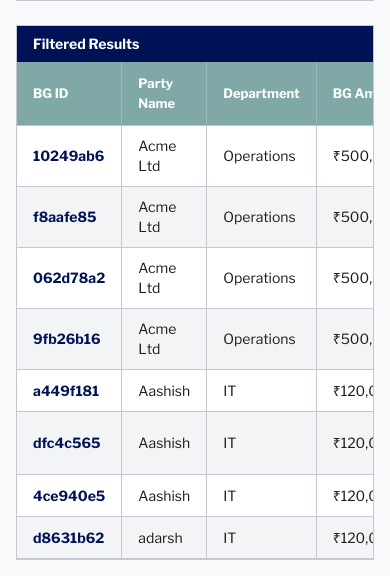
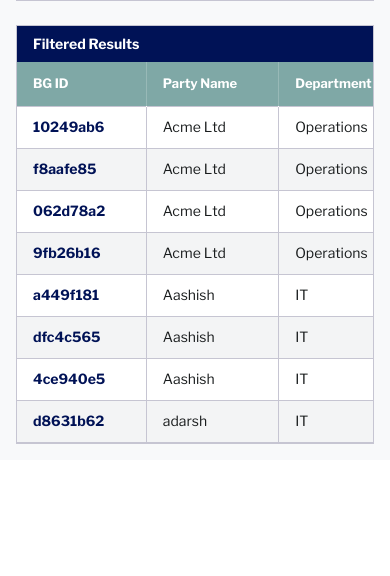
Before and after one commit to adarshmohit9334/Internship-Project, a Flask app: page /admin/reports in a window 390 px wide. Shown: the part 1072-1648 px from the top of the page. After the commit the page ends 1516 px from the top, so only its background shows below. Run offline with Flask 3, Linux system fonts and the light colour scheme; the visitor is signed in with stand-in values (Sample User, id 1); some libraries are stand-ins or nearby versions.

Commit message:
Optimize table responsiveness on all admin list pages to prevent squeezed columns

```diff
--- a/bg_portal/templates/admin/all_requests.html
+++ b/bg_portal/templates/admin/all_requests.html
@@ -15,7 +15,7 @@
         <h2 class="text-white font-bold text-sm">Guarantee Applications</h2>
     </div>
     <div class="overflow-x-auto">
-        <table class="w-full text-left border-collapse">
+        <table class="w-full text-left border-collapse min-w-[800px]">
             <thead>
                 <tr class="table-teal-header text-white font-bold text-[13px] border-b border-outline-variant">
                     <th class="px-4 py-3 border-r border-white/20">BG ID</th>
--- a/bg_portal/templates/admin/approved_requests.html
+++ b/bg_portal/templates/admin/approved_requests.html
@@ -15,7 +15,7 @@
         <h2 class="text-white font-bold text-sm">Approved Guarantees</h2>
     </div>
     <div class="overflow-x-auto">
-        <table class="w-full text-left border-collapse">
+        <table class="w-full text-left border-collapse min-w-[800px]">
             <thead>
                 <tr class="table-teal-header text-white font-bold text-[13px] border-b border-outline-variant">
                     <th class="px-4 py-3 border-r border-white/20">BG ID</th>
--- a/bg_portal/templates/admin/pending_approvals.html
+++ b/bg_portal/templates/admin/pending_approvals.html
@@ -15,7 +15,7 @@
         <h2 class="text-white font-bold text-sm">Applications Awaiting Action</h2>
     </div>
     <div class="overflow-x-auto">
-        <table class="w-full text-left border-collapse">
+        <table class="w-full text-left border-collapse min-w-[800px]">
             <thead>
                 <tr class="table-teal-header text-white font-bold text-[13px] border-b border-outline-variant">
                     <th class="px-4 py-3 border-r border-white/20">BG ID</th>
--- a/bg_portal/templates/admin/rejected_requests.html
+++ b/bg_portal/templates/admin/rejected_requests.html
@@ -15,7 +15,7 @@
         <h2 class="text-white font-bold text-sm">Rejected Guarantees</h2>
     </div>
     <div class="overflow-x-auto">
-        <table class="w-full text-left border-collapse">
+        <table class="w-full text-left border-collapse min-w-[800px]">
             <thead>
                 <tr class="table-teal-header text-white font-bold text-[13px] border-b border-outline-variant">
                     <th class="px-4 py-3 border-r border-white/20">BG ID</th>
--- a/bg_portal/templates/admin/reports_analytics.html
+++ b/bg_portal/templates/admin/reports_analytics.html
@@ -55,7 +55,7 @@
         <h2 class="text-white font-bold text-sm">Filtered Results</h2>
     </div>
     <div class="overflow-x-auto">
-        <table class="w-full text-left border-collapse">
+        <table class="w-full text-left border-collapse min-w-[800px]">
             <thead>
                 <tr class="table-teal-header text-white font-bold text-[13px] border-b border-outline-variant">
                     <th class="px-4 py-3 border-r border-white/20">BG ID</th>
--- a/bg_portal/templates/admin/user_management.html
+++ b/bg_portal/templates/admin/user_management.html
@@ -15,7 +15,7 @@
         <h2 class="text-white font-bold text-sm">Registered Profiles</h2>
     </div>
     <div class="overflow-x-auto">
-        <table class="w-full text-left border-collapse">
+        <table class="w-full text-left border-collapse min-w-[800px]">
             <thead>
                 <tr class="table-teal-header text-white font-bold text-[13px] border-b border-outline-variant">
                     <th class="px-4 py-3 border-r border-white/20">Personnel No</th>
```
